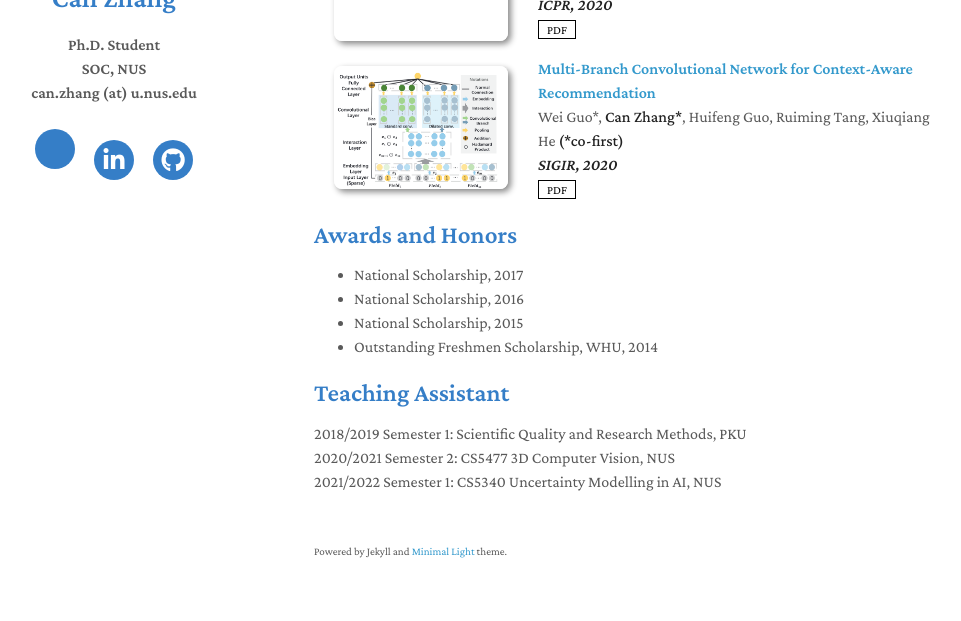
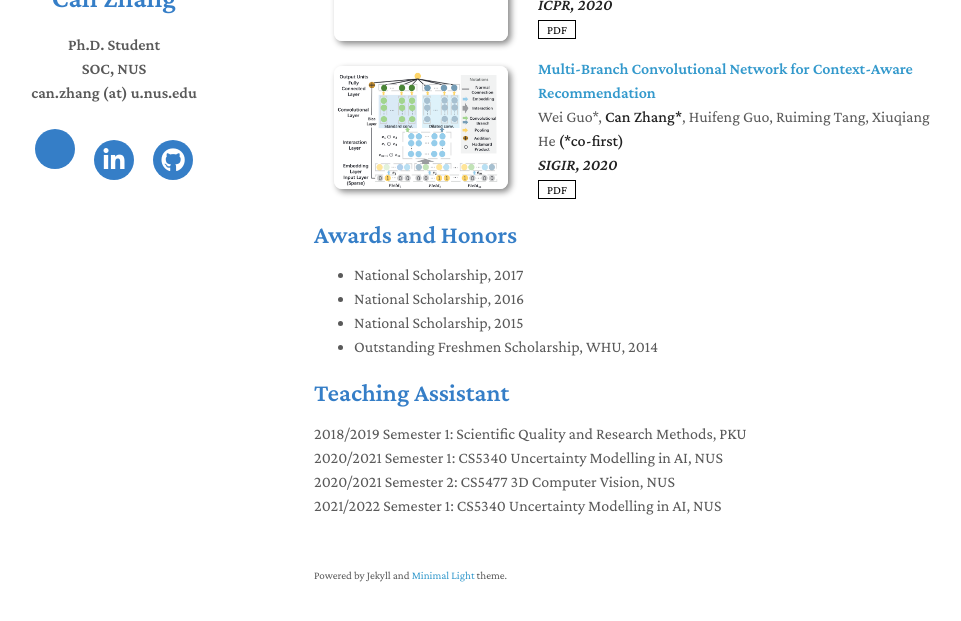
Before and after one commit to lulusindazc/can-zhang, a Jekyll site: the page built from index.md, in a window 1280 px wide and 900 px high, scrolled down 1337 px, cut to the strip 244-865 px from the top of the window. Shown: the whole strip, without its empty margins (156-1117 px from the left). Built offline with Jekyll 4.4.1, drawn with Linux system fonts in a browser that asks for light colours; nearby versions of some CDN libraries; a style sheet for code colours, icons or effects is not loaded; our own code applies the rules of GitHub Pages for plain Markdown files.

Commit message:
Initial commit

```diff
--- a/index.md
+++ b/index.md
@@ -205,6 +205,7 @@ My research interests lie broadly in the field of computer vision (CV), machine
 Teaching Assistant
 ------
 2018/2019 Semester 1:  Scientific Quality and Research Methods, PKU \
+2020/2021 Semester 1:  CS5340 Uncertainty Modelling in AI, NUS \
 2020/2021 Semester 2:  CS5477 3D Computer Vision, NUS \
 2021/2022 Semester 1:  CS5340 Uncertainty Modelling in AI, NUS
 
```
